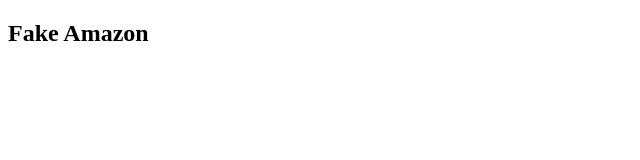
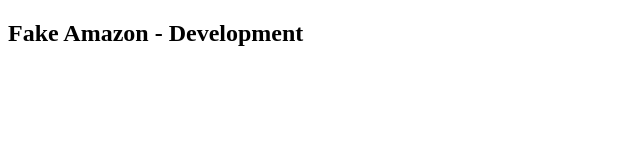
Before and after one commit to alexandra818/FakeAmazon, a plain HTML site: page index.html in a window 1280 px wide. Shown: the whole page, without its empty margins (0-640 px from the left). Drawn offline with Linux system fonts and the light colour scheme.

Commit message:
added development string

```diff
--- a/index.html
+++ b/index.html
@@ -7,7 +7,7 @@
     </title>
 
 <body>
-    <h2>Fake Amazon</h2>
+    <h2>Fake Amazon - Development</h2>
 </body>
 </head>
 
```
